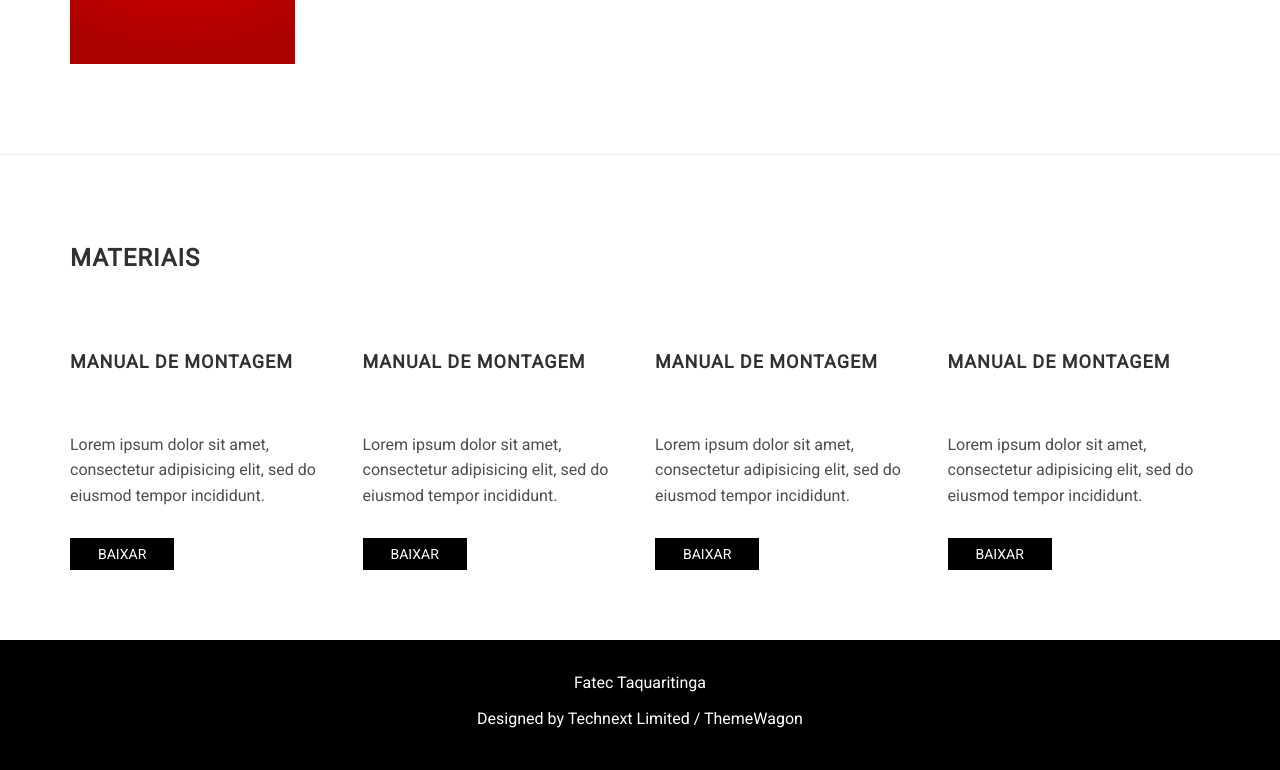
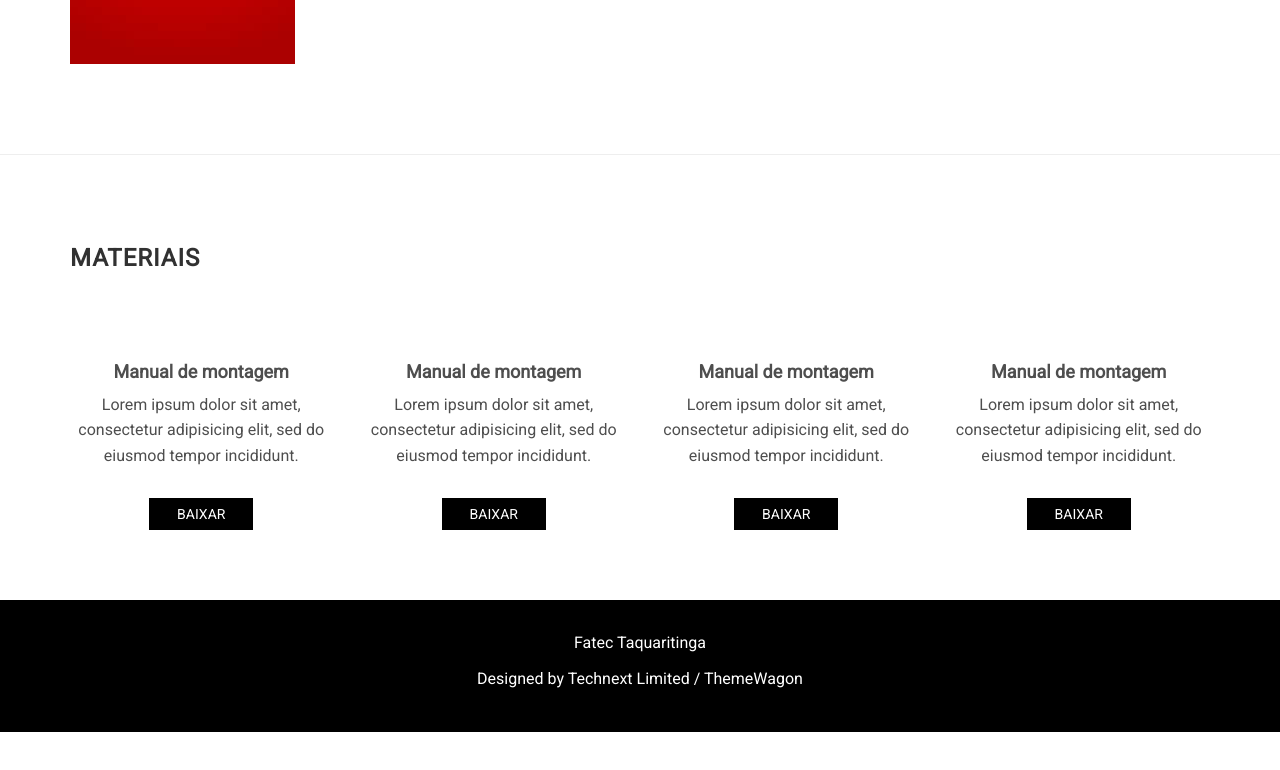
Before and after one commit to fatec-taquaritinga/formuladrone, a plain HTML site: page index.html in a window 1280 px wide. Shown: the part 1953-2723 px from the top of the page. After the commit the page ends 2685 px from the top, so only its background shows below. Drawn offline with Linux system fonts and the light colour scheme.

Commit message:
Update materiais.html

```diff
--- a/conteudo/materiais.html
+++ b/conteudo/materiais.html
@@ -1,26 +1,29 @@
-<div class="col-md-3 mt20">
-    <h4 class="section-title">Manual de montagem</h4>
+<div class="col-md-3 mt20 text-center">
+    <h4>Manual de montagem</h4>
     <p>
       Lorem ipsum dolor sit amet, consectetur adipisicing elit, sed do eiusmod tempor incididunt.
     </p>
     <a href="#" class="btn btn-black">Baixar</a>
 </div>
-<div class="col-md-3 mt20">
-    <h4 class="section-title">Manual de montagem</h4>
+
+<div class="col-md-3 mt20 text-center">
+    <h4>Manual de montagem</h4>
     <p>
       Lorem ipsum dolor sit amet, consectetur adipisicing elit, sed do eiusmod tempor incididunt.
     </p>
     <a href="#" class="btn btn-black">Baixar</a>
 </div>
-<div class="col-md-3 mt20">
-    <h4 class="section-title">Manual de montagem</h4>
+
+<div class="col-md-3 mt20 text-center">
+    <h4>Manual de montagem</h4>
     <p>
       Lorem ipsum dolor sit amet, consectetur adipisicing elit, sed do eiusmod tempor incididunt.
     </p>
     <a href="#" class="btn btn-black">Baixar</a>
 </div>
-<div class="col-md-3 mt20">
-    <h4 class="section-title">Manual de montagem</h4>
+
+<div class="col-md-3 mt20 text-center">
+    <h4>Manual de montagem</h4>
     <p>
       Lorem ipsum dolor sit amet, consectetur adipisicing elit, sed do eiusmod tempor incididunt.
     </p>
```
